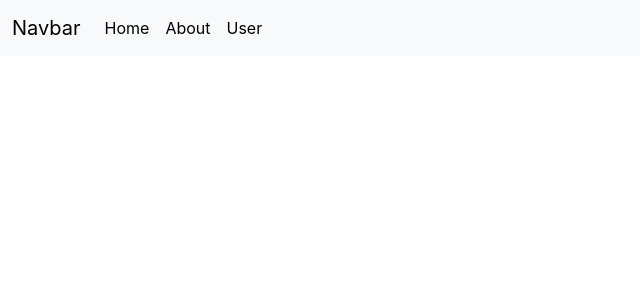
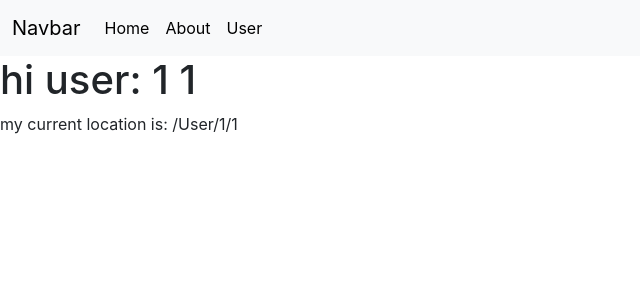
Before and after one commit to Shrikantj0794/React-practiceSet, a React (Create React App) app in the folder 23-reat-router/: page /User/1/1 in a window 1280 px wide. Shown: the top 300 px of the page, without its empty margins (0-640 px from the left). Built offline with nearby package versions, Linux system fonts and the light colour scheme.

Commit message:
introduce uselocation

```diff
--- a/23-reat-router/src/App.js
+++ b/23-reat-router/src/App.js
@@ -22,7 +22,7 @@ function App() {
       <Route exact path="/" element={<Home name='Home'/>}/> {/* add props name*/}
       <Route exact path="/about" element={<About name='About'/>}/>
       <Route exact path="/Navbar" element={<Navbar/>}/>
-      <Route exact path="/User/:fname" element={<User/>}/>
+      <Route exact path="/User/:fname/:lname" element={<User/>}/>
     </Routes>
     </Router>
     </>
--- a/23-reat-router/src/Components/User.js
+++ b/23-reat-router/src/Components/User.js
@@ -1,11 +1,17 @@
 import React from 'react'
-import { useParams } from 'react-router-dom';
+import { useParams, useLocation } from 'react-router-dom';
 
 const User = () => {
-    const {fname} = useParams();
+    const {fname, lname} = useParams();
+    const location = useLocation();
   return (
     <>
-      <h1>hi user: {fname}</h1>
+      <h1>hi user: {fname} {lname}</h1>
+      <p>my current location is: {location.pathname}</p>
+
+        {location.pathname === `/user/shrikant/jamale` ?
+        <button>onclick</button> : null}
+
     </>
   )
 }
```
